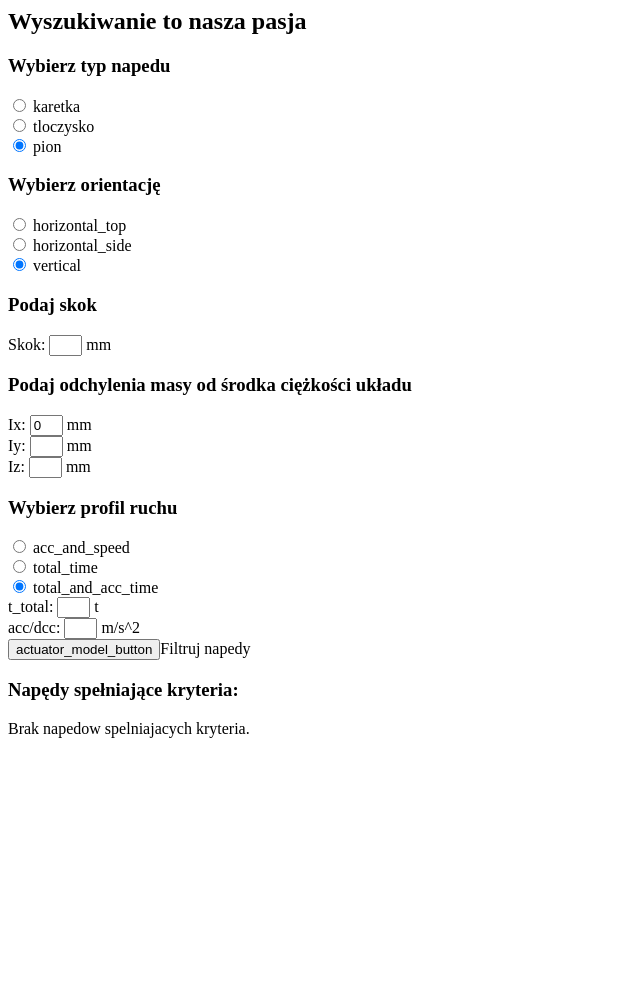
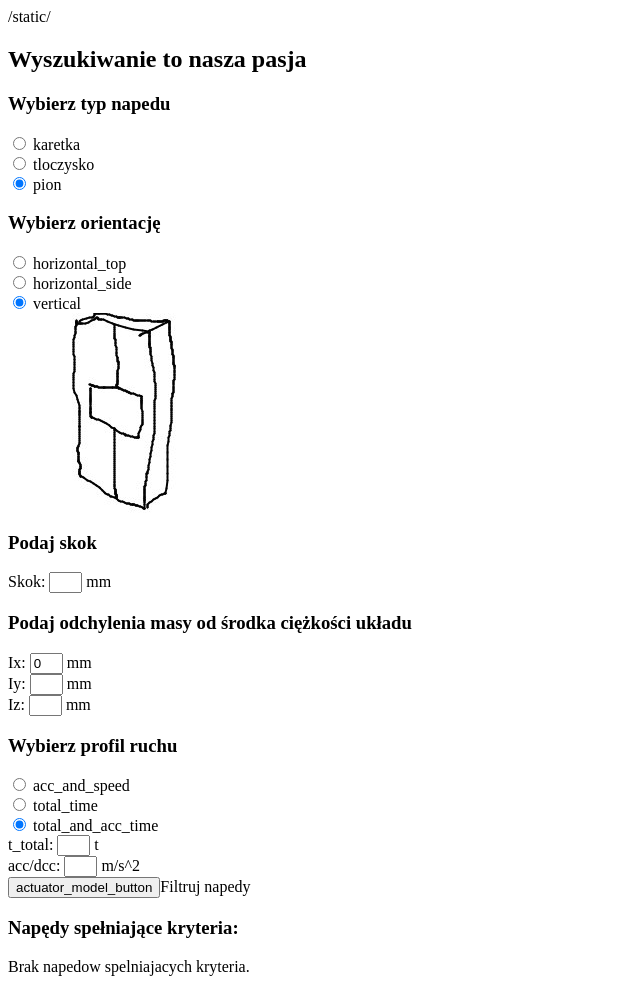
Before and after one commit to jenczuen/actuatorsSearcher, a Django app: page /searchingEngine/ in a window 1280 px wide. Shown: the whole page, without its empty margins (0-640 px from the left). Before the commit the page ends 738 px from the top, so only its background shows below. Run offline with Django 3.2, Linux system fonts and the light colour scheme; data that the repository does not hold is empty; some libraries are stand-ins or nearby versions.

Commit message:
added displaying proper orientation image when orientation chosen

```diff
--- a/searchingEngine/static/js/main.js
+++ b/searchingEngine/static/js/main.js
@@ -2,9 +2,21 @@
 // main function
 $(function(){
 	setCurrentMotionProfile();
+	showCurrentOrientationImage();
 	$("input[name=motion_profile]").on("click", setCurrentMotionProfile);
+	$("input[name=actuator_orientation]").on("click", showCurrentOrientationImage);
 	$("#actuator_model_form").submit(getActuators)
 });
+
+var showCurrentOrientationImage = function() {
+	var img_container = $("#actuator_orientation_img_div")
+	img_container.children().each(function(index) {
+		$(this).hide()
+	})
+	var orientation = $("input[name=actuator_orientation]:checked").val()
+	var current_orientation_img = $("#actuator_orientation_img_" + orientation)
+	current_orientation_img.show()
+}
 
 var setCurrentMotionProfile = function() {
 	// hide all
--- a/searchingEngine/templates/searchingEngine/index.html
+++ b/searchingEngine/templates/searchingEngine/index.html
@@ -3,6 +3,7 @@
         {% load static %}
         <script src="http://ajax.googleapis.com/ajax/libs/jquery/3.2.0/jquery.min.js"></script>
         <script src="{% static 'js/main.js' %}" type="text/javascript"></script>
+        {{static_url}}
     </head>
     <body>
         <h2>Wyszukiwanie to nasza pasja</h2>
@@ -20,13 +21,30 @@
                 {{ actuator_orientation }}<br>
             {% endfor %}
 
+            <div id="actuator_orientation_img_div">
+                <img src="{% static 'img/horizontal_side.jpg' %}"
+                     id="actuator_orientation_img_horizontal_side"
+                     style='display:none'>
+
+                <img src="{% static 'img/horizontal_top.jpg' %}"
+                     id="actuator_orientation_img_horizontal_top"
+                     style='display:none'>
+
+                <img src="{% static 'img/vertical.jpg' %}"
+                     id="actuator_orientation_img_vertical"
+                     style='display:none'>
+            </div>
+
             <h3>Podaj skok</h3>
             Skok: <input type="text" name="step" id="expected_step_input" maxlength="4" size="1"> mm <br>
 
             <h3>Podaj odchylenia masy od środka ciężkości układu</h3>
-            Ix: <input type="text" value="0" name="distance_of_mass_x" id="distance_of_mass_x" maxlength="4" size="1"> mm <br>
-            Iy: <input type="text" name="distance_of_mass_y" id="distance_of_mass_y" maxlength="4" size="1"> mm <br>
-            Iz: <input type="text" name="distance_of_mass_z" id="distance_of_mass_z" maxlength="4" size="1"> mm <br>
+            Ix: <input type="text" value="0" name="distance_of_mass_x"
+                       id="distance_of_mass_x" maxlength="4" size="1"> mm <br>
+            Iy: <input type="text" name="distance_of_mass_y"
+                       id="distance_of_mass_y" maxlength="4" size="1"> mm <br>
+            Iz: <input type="text" name="distance_of_mass_z"
+                       id="distance_of_mass_z" maxlength="4" size="1"> mm <br>
 
             <h3>Wybierz profil ruchu</h3>
             {% for motion_profile in motion_profiles %}
@@ -36,19 +54,26 @@
 
             <div id='motion_profile_parameters'>
                 <div id='acc_and_speed_parameters' style='display:none'>
-                    v_max: <input type="text" name="v_max" id="acc_and_speed_parameters_v_max" maxlength="4" size="1"> m/s <br>
-                    a: <input type="text" name="a" id="acc_and_speed_parameters_a" maxlength="4" size="1"> m/s^2 <br>
+                    v_max: <input type="text" name="v_max"
+                                  id="acc_and_speed_parameters_v_max" maxlength="4" size="1"> m/s <br>
+
+                    a: <input type="text" name="a"
+                              id="acc_and_speed_parameters_a" maxlength="4" size="1"> m/s^2 <br>
                 </div>
                 <div id='total_time_parameters' style='display:none'>
-                    t_total: <input type="text" name="t_total" id="total_time_parameters_t_total" maxlength="4" size="1"> t <br>
+                    t_total: <input type="text" name="t_total"
+                                    id="total_time_parameters_t_total" maxlength="4" size="1"> t <br>
                 </div>
                 <div id='total_and_acc_time_parameters' style='display:none'>
-                    t_total: <input type="text" name="t_total" id="total_time_and_acc_parameters_t_total" maxlength="4" size="1"> t <br>
-                    acc/dcc: <input type="text" name="acc_dcc" id="total_time_and_acc_parameters_acc_dcc" maxlength="4" size="1"> m/s^2 <br>
+                    t_total: <input type="text" name="t_total"
+                                    id="total_time_and_acc_parameters_t_total" maxlength="4" size="1"> t <br>
+                    acc/dcc: <input type="text" name="acc_dcc" i
+                                    d="total_time_and_acc_parameters_acc_dcc" maxlength="4" size="1"> m/s^2 <br>
                 </div>
             </div>
 
-            <input type="submit" id="actuator_model_button" value="actuator_model_button" name="actuator_model_button">Filtruj napedy</button>
+            <input type="submit" id="actuator_model_button" value="actuator_model_button"
+                   name="actuator_model_button">Filtruj napedy</button>
         </form>
 
         <h3>Napędy spełniające kryteria:</h3>
--- a/searchingEngine/views.py
+++ b/searchingEngine/views.py
@@ -1,11 +1,13 @@
 import logging
 from django.shortcuts import render
 from django.http import JsonResponse
+from actuatorsSearcher.settings import STATIC_URL
 from .models import Actuator
 
 def index(request):
     logging.basicConfig()
     context = {
+        'static_url': STATIC_URL,
         'actuator_types': [
             'karetka',
             'tloczysko',
```
Also changed, not shown: searchingEngine/static/img/horizontal_side.jpg (added), searchingEngine/static/img/horizontal_top.jpg (added), searchingEngine/static/img/vertical.jpg (added), 1 other file.
